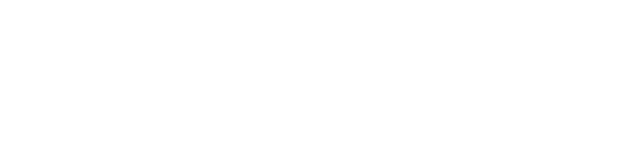
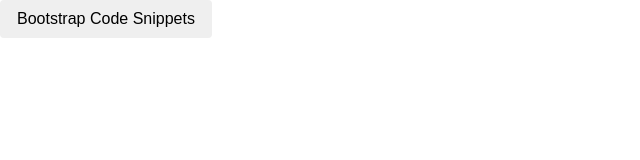
Before and after one commit to robertferraro123/final-project-spring-2017-LTSENG01, a plain HTML site: page index.html in a window 1280 px wide. Shown: the whole page, without its empty margins (0-640 px from the left). Drawn offline with nearby package versions, Linux system fonts and the light colour scheme.

Commit message:
Update index.html

```diff
--- a/index.html
+++ b/index.html
@@ -9,7 +9,7 @@
 		<link rel="stylesheet" href="https://maxcdn.bootstrapcdn.com/bootstrap/4.0.0-alpha.6/css/bootstrap.min.css" integrity="sha384-rwoIResjU2yc3z8GV/NPeZWAv56rSmLldC3R/AZzGRnGxQQKnKkoFVhFQhNUwEyJ" crossorigin="anonymous">
 	</head>
 	<body>
-		<p></p>
+		<button class="btn btn-default">Bootstrap Code Snippets</button>
 	</body>
 	<!-- END EDITABLE CODE -->
 </html>
```
